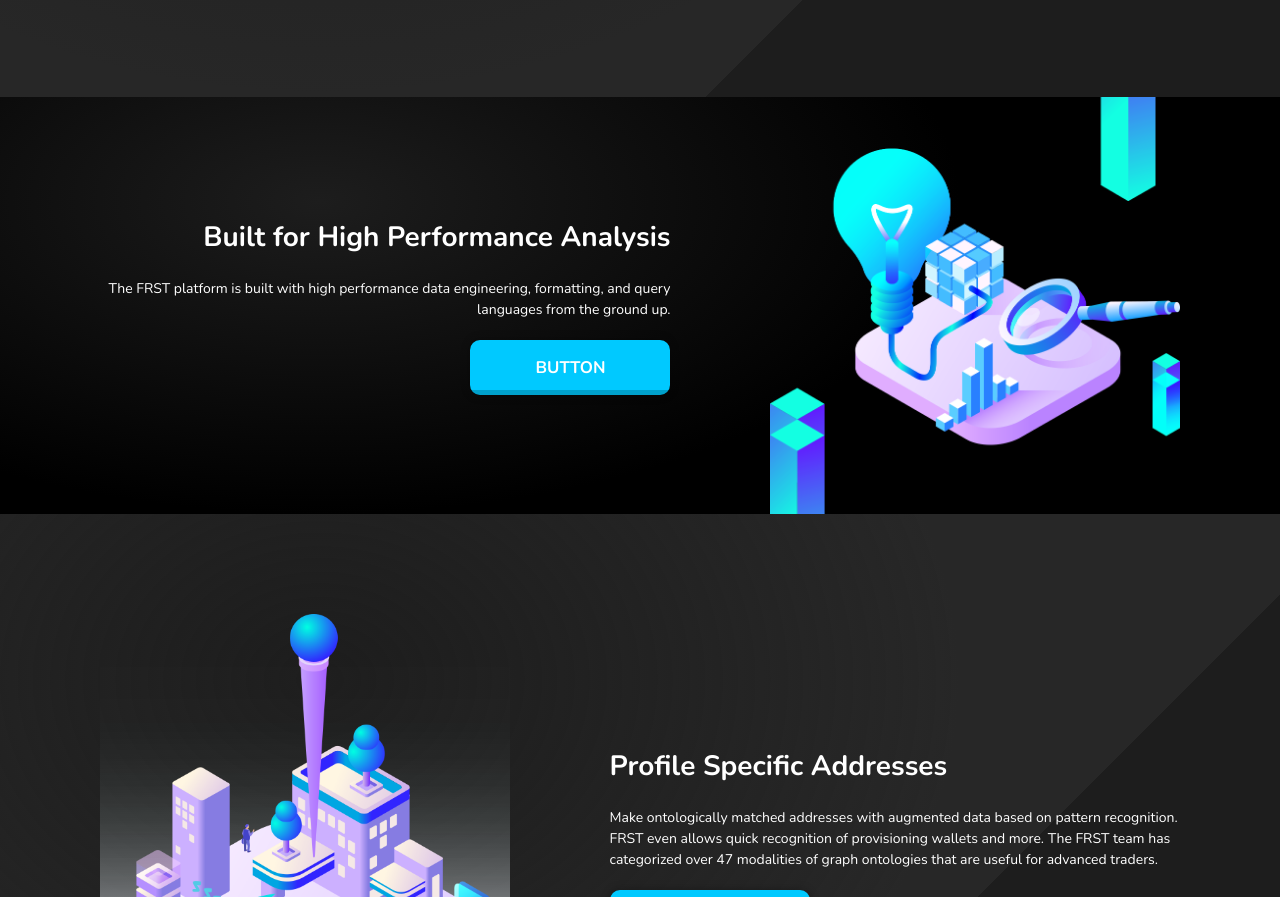
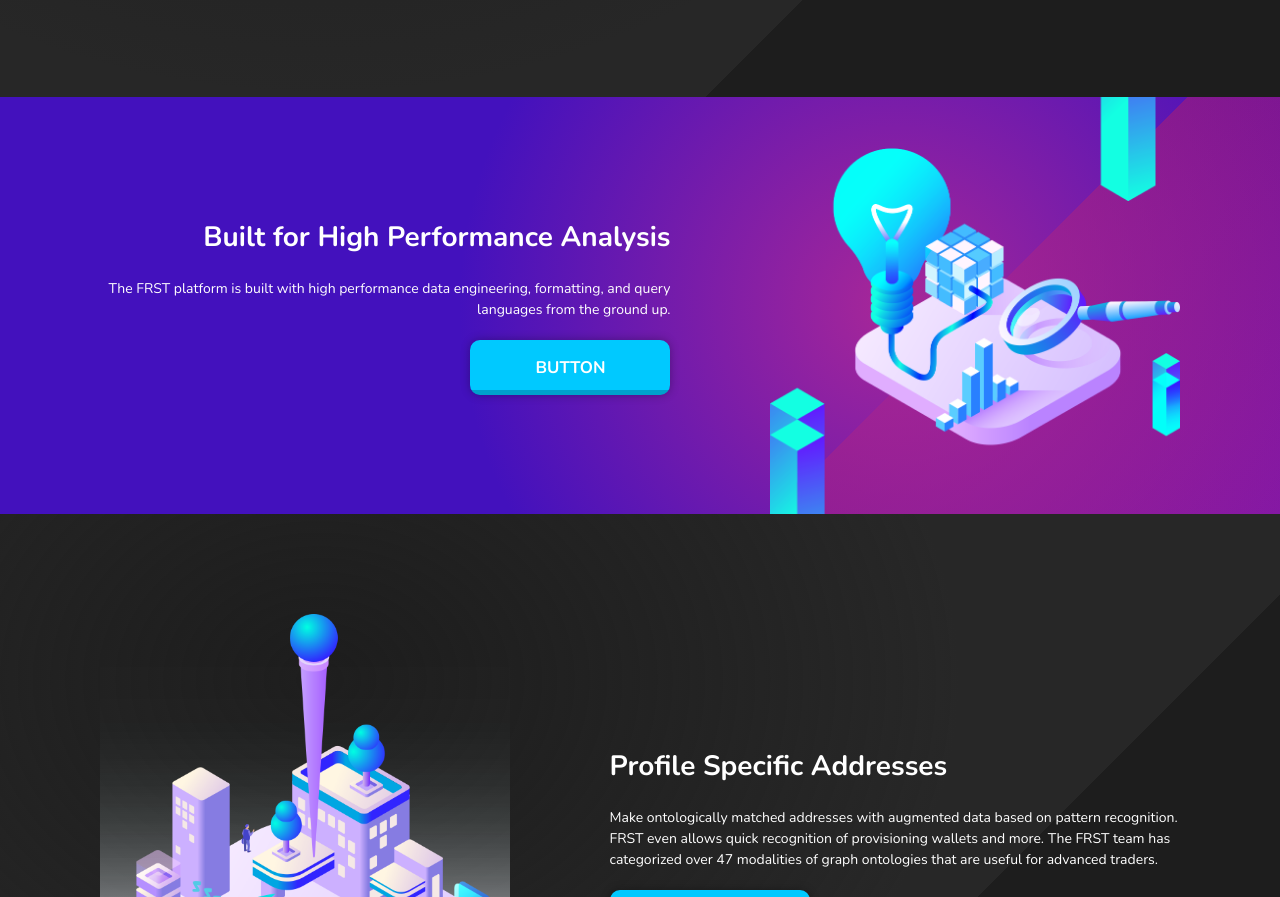
Before and after one commit to trezy/frst-website, a website: page src/index.html in a window 1280 px wide. Shown: the part 1276-2173 px from the top of the page. Drawn offline with nearby package versions, Linux system fonts and the light colour scheme; files that its build step writes are made by us from their sources.

Commit message:
Update the background gradient for section 3

```diff
--- a/src/scss/sections/_section3.scss
+++ b/src/scss/sections/_section3.scss
@@ -2,9 +2,15 @@
   align-items: center;
   background-color: black;
   background-image: radial-gradient(
-    50% 75% at 25% 25%,
-    #1d1d1d,
-    rgba(#1d1d1d, 0)
+    circle closest-corner at 70% 50%,
+    #a82798,
+    rgba(#a82798, 0)
+  ),
+  linear-gradient(
+    135deg,
+    #4311bd 70%,
+    #7d168e 70%,
+    #8518a4
   );
   grid-template-columns: 1.1fr 1fr;
 
```
